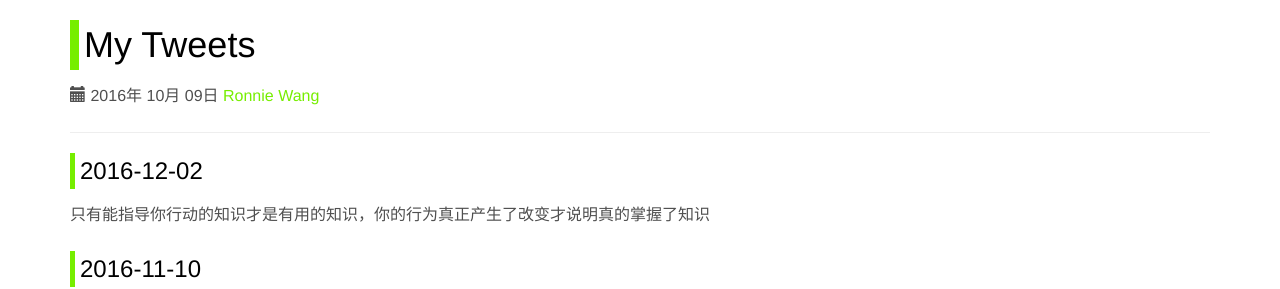
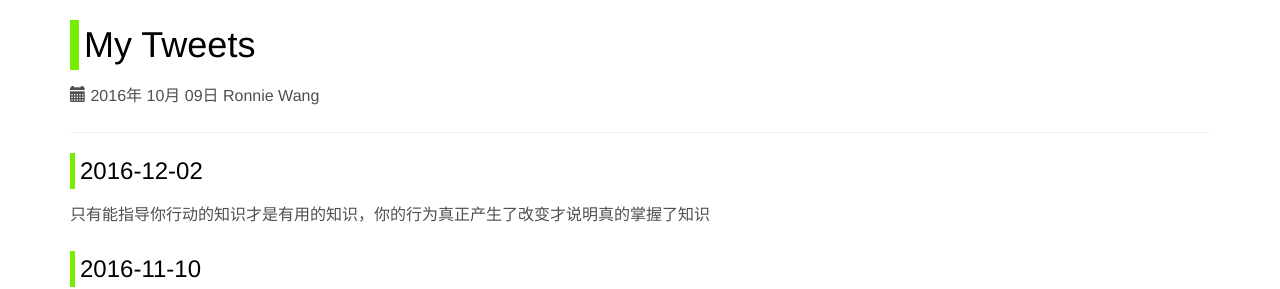
Before and after one commit to ronniewang/ronniewang.github.io, a Jekyll site: the page built from _posts/2016-10-09-my-tweets.md, in a window 1280 px wide. Shown: the top 289 px of the page. Built offline with Jekyll 4.4.1, drawn with Linux system fonts in a browser that asks for light colours.

Commit message:
update files

```diff
--- a/_layouts/default.html
+++ b/_layouts/default.html
@@ -108,7 +108,7 @@
 
     <h1>{{ page.title }}</h1>
     <div id="date">
-        <p><span class="glyphicon glyphicon-calendar"></span> {{ page.date | date:"%Y年 %m月 %d日" }} <a href="http://ronnie.wang">Ronnie Wang</a></p>
+        <p><span class="glyphicon glyphicon-calendar"></span> {{ page.date | date:"%Y年 %m月 %d日" }} Ronnie Wang</p>
     </div>
     <hr/>
 
```
